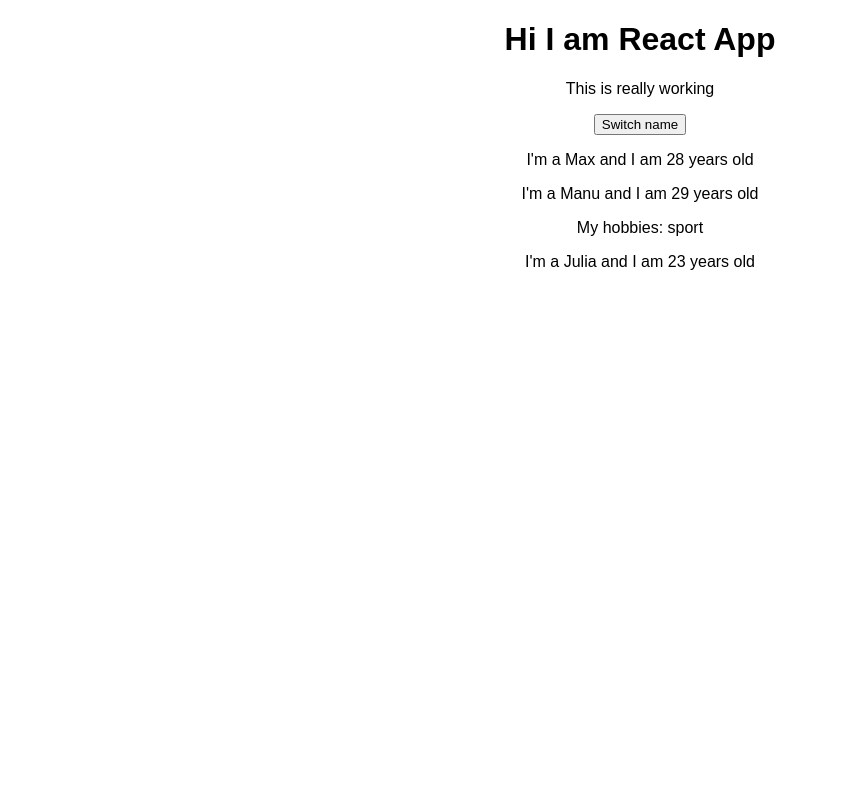
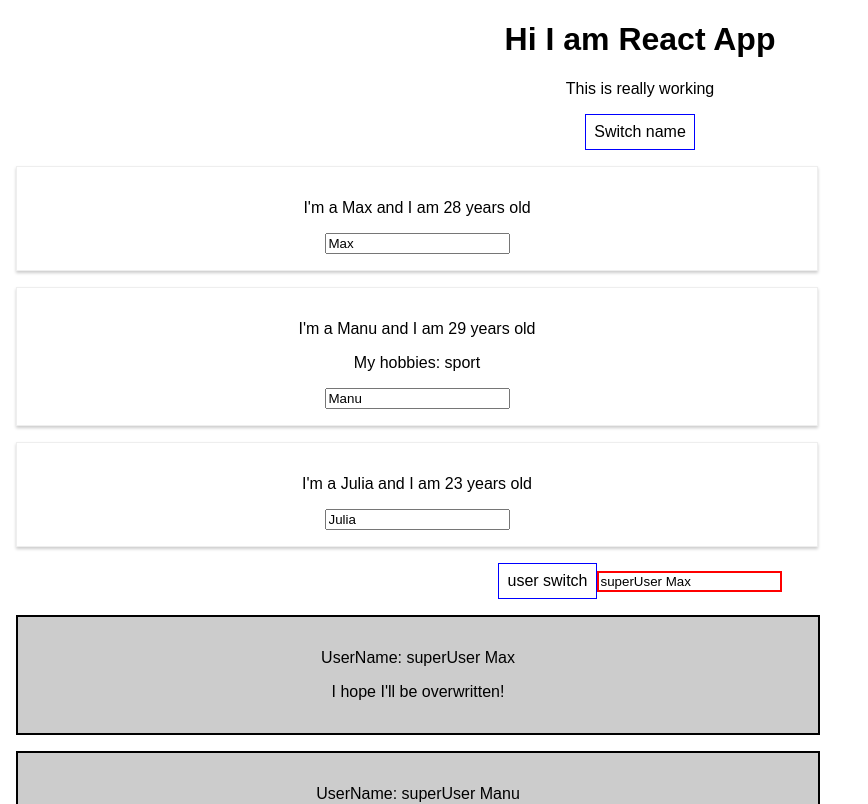
Before and after one commit to JuliaWinogrodzka/ReactJS-project, a React (Create React App) app in the folder react-project-app/: page / in a window 1280 px wide. Shown: the top 804 px of the page, without its empty margins (0-868 px from the left). Built offline with nearby package versions, Linux system fonts and the light colour scheme.

Commit message:
summary, practice: users

```diff
--- a/react-project-app/src/App.js
+++ b/react-project-app/src/App.js
@@ -1,6 +1,10 @@
 import React, { useState } from 'react';
 import './App.css';
 import Person from './Person/Person';
+import userInput from './UserInput/UserInput';
+
+import UserInput from './UserInput/UserInput';
+import UserOutput from './UserOutput/UserOutput';
 
 const App = props => {
 
@@ -17,27 +21,97 @@ const App = props => {
 
   console.log(personsState, otherState);
 
-  const switchNameHandler = () => {
+  const switchNameHandler = (newName) => {
     //console.log('Was clicked!');
     //DON'T DO THIS: this.state.persons[0].name = "Maximilian";
 
     setPersonsState( {
       persons: [
-        { name: "Maximilian", age: 28 },
+        { name: newName, age: 28 },
         { name: "Manu", age: 29 },
         { name: "Julia", age: 27 }
       ],
     });
   };
 
+  const nameChangeHandler = (Event) => {
+    setPersonsState( {
+      persons: [
+        { name: "Max", age: 28 },
+        { name: Event.target.value, age: 29 },
+        { name: "Julia", age: 23 }
+      ],
+    });
+  };
+
+  const [ usersState, setUserState ] = useState({
+    users: [
+      {username: "superUser Max"},
+      {username: "superUser Manu"},
+      {username: "superUser Julia"}
+    ],
+  });
+
+  const switchUserNameHandler = () =>{
+    setUserState({
+      users: [
+        {username: "CHANGE HANDLER: MAX"},
+        {username: "CHANGE HANDLER: MANU"},
+        {username: "CHANGE HANDLER: JULIA"}
+      ],
+    });
+  };
+
+  const userNameChangeHandler = (Event) =>{
+    setUserState({
+      users: [
+        {username: Event.target.value},
+        {username: Event.target.value},
+        {username: Event.target.value}
+      ],
+    });
+  };
+  const style = {
+    backgroundColor: 'white',
+    font: 'inherit',
+    border: '1px solid blue',
+    padding: '8px',
+    cursor: 'pointer',
+  };
+
   return(
     <div className="App">
       <h1>Hi I am React App</h1>
       <p>This is really working</p>
-      <button onClick={switchNameHandler}>Switch name</button>
-      <Person name={personsState.persons[0].name} age={personsState.persons[0].age}/>
-      <Person name={personsState.persons[1].name} age={personsState.persons[1].age}>My hobbies: sport</Person>
-      <Person name={personsState.persons[2].name} age={personsState.persons[2].age}/>
+      <button
+        style={style}
+        onClick={() => switchNameHandler('Maxymilian!!')}>Switch name
+      </button>
+      {/* in class Component: onClick={this.switchNameHandler.bind(this, "Maxymillian!!")} */}
+      <Person
+        name={personsState.persons[0].name}
+        age={personsState.persons[0].age}/>
+      <Person
+        name={personsState.persons[1].name}
+        age={personsState.persons[1].age}
+        click={() => switchNameHandler("Max!!")}
+        changed={nameChangeHandler}>
+          My hobbies: sport
+      </Person>
+      <Person
+        name={personsState.persons[2].name}
+        age={personsState.persons[2].age}/>
+      <button
+        style={style}
+        onClick={() => switchUserNameHandler()}>
+        user switch
+      </button>
+      <UserInput
+        changed={userNameChangeHandler}
+        userName={usersState.users[0].username}/>
+      <UserOutput userName={usersState.users[0].username} />
+      <UserOutput userName={usersState.users[1].username} />
+      <UserOutput userName="Julia"/>
     </div>
   );
     //return React.createElement('div', {className: 'App'}, React.createElement('h1', null, 'Hi I\'m React App'));
--- /dev/null
+++ b/react-project-app/src/Person/Person.css
@@ -0,0 +1,8 @@
+.Person {
+    width: 60%;
+    margin: 16px;
+    border: 1px solid #eee;
+    box-shadow: 0px 2px 3px #ccc;
+    padding: 16px;
+    text-align: center;
+}
--- a/react-project-app/src/Person/Person.js
+++ b/react-project-app/src/Person/Person.js
@@ -1,11 +1,12 @@
 import React from 'react';
-
+import './Person.css';
 
 const person = (props) => {
     return (
-        <div>
-            <p>I'm a {props.name} and I am {props.age} years old</p>
+        <div className="Person">
+            <p onClick={props.click}>I'm a {props.name} and I am {props.age} years old</p>
             <p>{props.children}</p>
+            <input type="text" onChange={props.changed} value={props.name}/>
         </div>
     )
 };
--- /dev/null
+++ b/react-project-app/src/UserInput/UserInput.js
@@ -0,0 +1,15 @@
+import React from 'react';
+
+const userInput = (props) => {
+    const style = {
+        border: '2px solid red'
+    };
+
+    return <input
+        type="text"
+        style={style}
+        onChange={props.changed}
+        value={props.userName}/>
+};
+
+export default userInput;
--- /dev/null
+++ b/react-project-app/src/UserOutput/UserOutput.css
@@ -0,0 +1,8 @@
+.UserOutput {
+    width: 60%;
+    padding: 16px;
+    margin: 16px;
+    border: 2px solid black;
+    background-color: #ccc;
+    text-align: center;
+}
--- /dev/null
+++ b/react-project-app/src/UserOutput/UserOutput.js
@@ -0,0 +1,13 @@
+import React from 'react';
+import "./UserOutput.css";
+
+const userOutput = (props) => {
+    return(
+        <div className="UserOutput">
+            <p onClick={props.click}>UserName: {props.userName}</p>
+            <p>I hope I'll be overwritten!</p>
+        </div>
+    );
+};
+
+export default userOutput;
```
Also changed, not shown: 1 other file (tests, documents, lock files or other folders).
